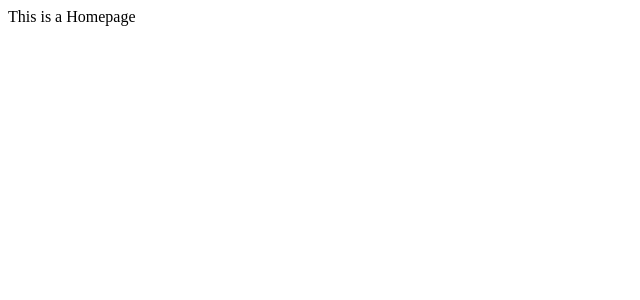
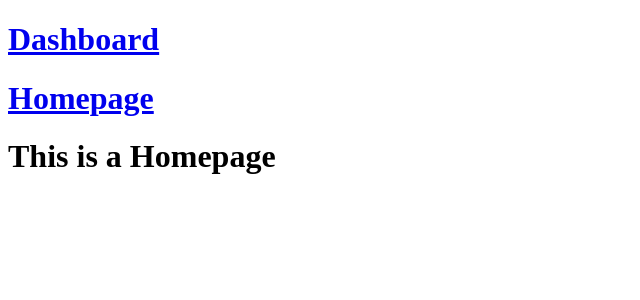
Before and after one commit to sah-wtag/react-learning-1, a React app in the folder myapp/: page / in a window 1280 px wide. Shown: the top 300 px of the page, without its empty margins (0-640 px from the left). Built offline with nearby package versions, Linux system fonts and the light colour scheme; the HTML template or start-up script is replaced by a standard one.

Commit message:
Link Component In React

```diff
--- a/myapp/src/App.jsx
+++ b/myapp/src/App.jsx
@@ -3,10 +3,12 @@ import Banking from "./pages/Banking";
 import Homepage from "./pages/Homepage";
 import Dashboard from "./pages/Dashboard";
 import PageNotFound from "./pages/PageNotFound";
+import Nav from "./Nav";
 
 function App() {
   return (
     <BrowserRouter>
+      <Nav />
       <Routes>
         <Route path="/" element={<Homepage />} />
         <Route path="/dashboard" element={<Dashboard />} />
--- /dev/null
+++ b/myapp/src/Nav.jsx
@@ -0,0 +1,14 @@
+import { Link } from "react-router-dom";
+
+export default function Nav() {
+  return (
+    <div>
+      <h1>
+        <Link to="/dashboard">Dashboard</Link>
+      </h1>
+      <h1>
+        <Link to="/">Homepage</Link>
+      </h1>
+    </div>
+  );
+}
--- a/myapp/src/pages/Dashboard.jsx
+++ b/myapp/src/pages/Dashboard.jsx
@@ -1,3 +1,9 @@
-export default function Dashboard(){
-    return <div>This is a Dashboard page</div>
+import { Link } from "react-router-dom";
+export default function Dashboard() {
+  return (
+    <div>
+      <h1>This is a Dashboard page</h1>
+
+    </div>
+  );
 }
--- a/myapp/src/pages/Homepage.jsx
+++ b/myapp/src/pages/Homepage.jsx
@@ -1,3 +1,9 @@
-export default function Homepage(){
-    return <div>This is a Homepage</div>
+import { Link } from "react-router-dom";
+
+export default function Homepage() {
+  return (
+    <div>
+      <h1>This is a Homepage</h1>
+    </div>
+  );
 }
```
